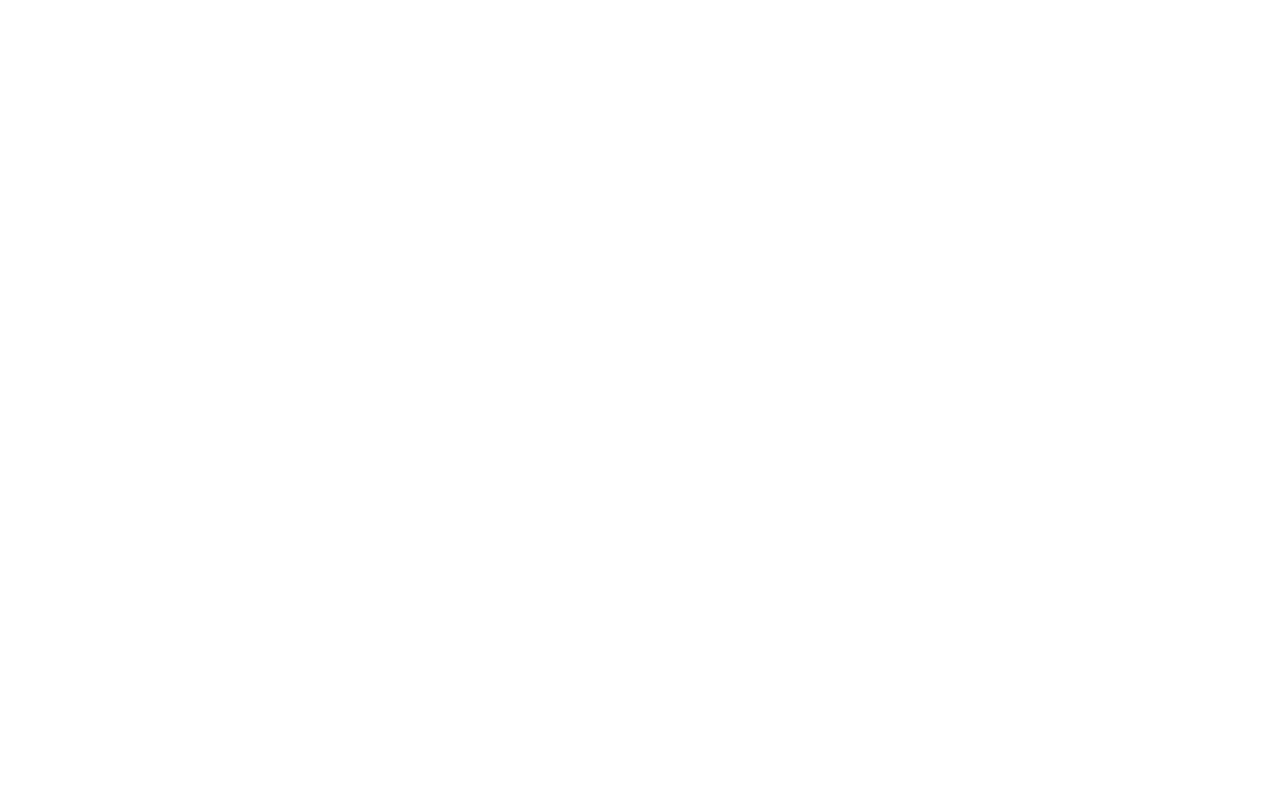
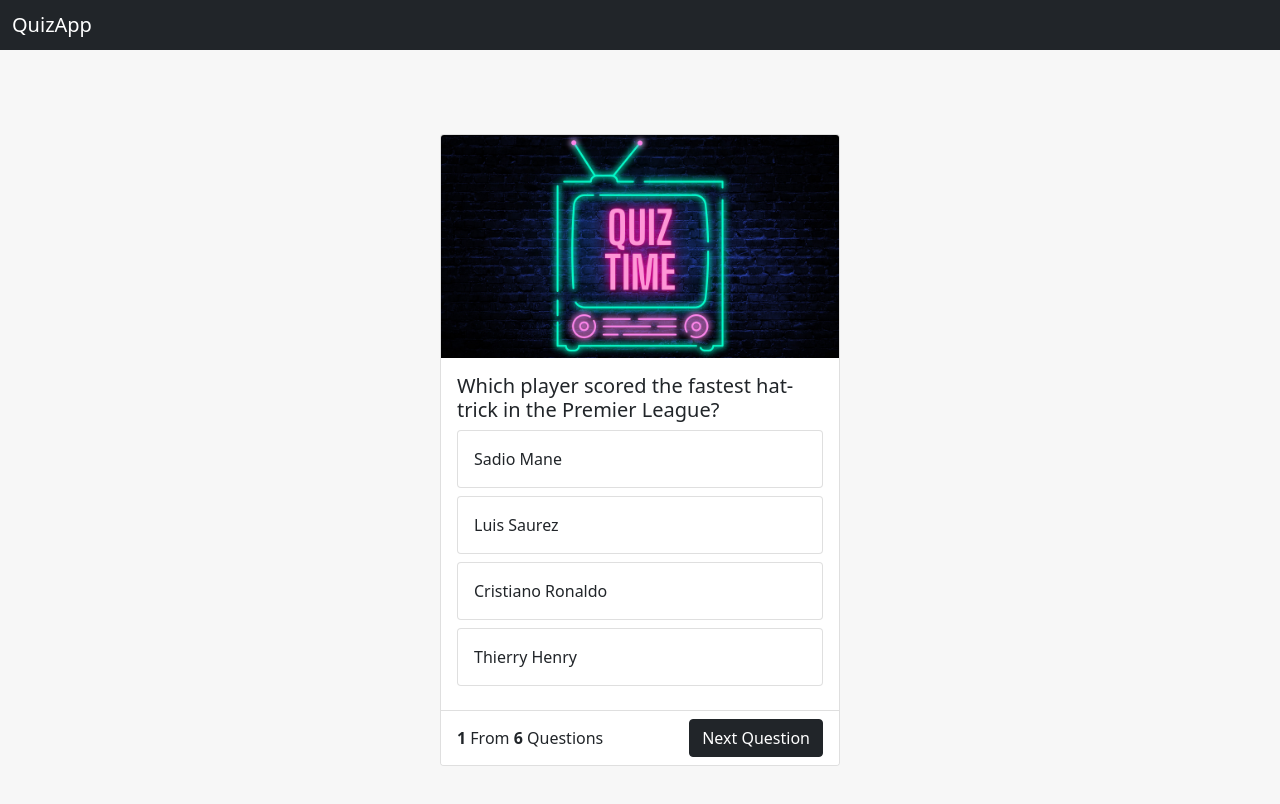
Before and after one commit to Mazin-Fouad/Quizapp, a website: page index.html in a window 1280 px wide. Drawn offline with nearby package versions, Linux system fonts and the light colour scheme.

Commit message:
New style for Card + more adde functions

```diff
--- a/index.html
+++ b/index.html
@@ -4,10 +4,46 @@
     <meta charset="UTF-8" />
     <meta http-equiv="X-UA-Compatible" content="IE=edge" />
     <meta name="viewport" content="width=device-width, initial-scale=1.0" />
-    <link rel="stylesheet" href="style.css" />
+    <link rel="stylesheet" href="./style.css" />
+    <link rel="stylesheet" href="./node_modules/bootstrap/dist/css/bootstrap.min.css" />
     <title>Quizapp</title>
   </head>
-  <body>
-    <script src="/script.js"></script>
+  <body onload="init()">
+    <nav class="navbar bg-dark">
+      <div class="container-fluid">
+        <span class="navbar-brand mb-0 h1">QuizApp</span>
+      </div>
+    </nav>
+    <div class="card-container">
+      <div class="card" style="width: 25rem">
+        <img src="./imgs/quiz-0.jpg" class="card-img-top" />
+        <div class="card-body">
+          <h5 class="card-title" id="question-text">Question</h5>
+
+          <div class="card quiz-answer mb-2" onclick="answer('answer From HTML1')">
+            <div class="card-body" id="answer-1">Answer</div>
+          </div>
+
+          <div class="card quiz-answer mb-2" onclick="answer('answer From HTML2')">
+            <div class="card-body" id="answer-2">Answer</div>
+          </div>
+
+          <div class="card quiz-answer mb-2" onclick="answer('answer3 From HTML3')">
+            <div class="card-body" id="answer-3">Answer</div>
+          </div>
+
+          <div class="card quiz-answer mb-2" onclick="answer('answer4 From HTML4')">
+            <div class="card-body" id="answer-4">Answer</div>
+          </div>
+        </div>
+
+        <div class="card-footer">
+          <span><b>1</b> From <b id="all-questions">6</b> Questions</span>
+          <button type="button" class="btn btn-dark">Next Question</button>
+        </div>
+      </div>
+    </div>
+
+    <script src="./script.js"></script>
   </body>
 </html>
--- /dev/null
+++ b/package.json
@@ -0,0 +1,5 @@
+{
+  "dependencies": {
+    "bootstrap": "^5.1.3"
+  }
+}
--- a/script.js
+++ b/script.js
@@ -0,0 +1,92 @@
+let questions = [
+  {
+    question: 'Which player scored the fastest hat-trick in the Premier League?',
+    answer_1: 'Sadio Mane',
+    answer_2: 'Luis Saurez',
+    answer_3: 'Cristiano Ronaldo',
+    answer_4: 'Thierry Henry',
+    right_answer: 1,
+  },
+
+  {
+    question: 'In whichorld Cup did Diego Maradona score his infamous "Hand of God" goal?',
+    answer_1: '1982 Spain',
+    answer_2: '1986 Mexico',
+    answer_3: '1990 Italy',
+    answer_4: '1994 USA',
+    right_answer: 2,
+  },
+
+  {
+    question: 'Which outfield player appeared in the Champions League final in three different decades?',
+    answer_1: 'Paul Scholes',
+    answer_2: 'Zinedine Zidane',
+    answer_3: 'Carles Puyol',
+    answer_4: 'Ryan Giggs',
+    right_answer: 4,
+  },
+
+  {
+    question: 'Which outfield player appeared in the Champions League final in three different decades?',
+    answer_1: 'Paul Scholes',
+    answer_2: 'Zinedine Zidane',
+    answer_3: 'Carles Puyol',
+    answer_4: 'Ryan Giggs',
+    right_answer: 4,
+  },
+  {
+    question: 'Messi has won a record number of "Ballon Or" awards - how many?',
+    answer_1: '5',
+    answer_2: '6',
+    answer_3: '7',
+    answer_4: '8',
+    right_answer: 2,
+  },
+
+  {
+    question: 'In which year was the first European Championship held?',
+    answer_1: '1930',
+    answer_2: '1940',
+    answer_3: '1950',
+    answer_4: '1960',
+    right_answer: 4,
+  },
+];
+
+let currentQuestion = 0;
+
+/**
+ * function init() ist für Initialisieren der App, Fragenzähler bekommen Json Array Länge.
+ * Diese Function ruft die showQuestion();
+ */
+function init() {
+  document.getElementById('all-questions').innerHTML = questions.length;
+  showQuestion();
+}
+
+/**
+ * Diese Funktion sorgt zum verteilen von Fragen und Antworten von Json Array auf die gewünschten HTML Elemente.
+ * let question = questions[currentQuestion]; = wir rufen den ersten Block von dem Json Array (Siehe Zeile 56).
+ */
+function showQuestion() {
+  let question = questions[currentQuestion];
+  document.getElementById('question-text').innerHTML = question['question'];
+  document.getElementById('answer-1').innerHTML = question['answer_1'];
+  document.getElementById('answer-2').innerHTML = question['answer_2'];
+  document.getElementById('answer-3').innerHTML = question['answer_3'];
+  document.getElementById('answer-4').innerHTML = question['answer_4'];
+}
+
+function answer(selection) {
+  let question = questions[currentQuestion];
+  console.log('The selected Answer is from', selection);
+  let selectedQuestionNumber = selection.slice(-1);
+  console.log('selectedQuestionNumber is', selectedQuestionNumber);
+  console.log('Current Question is', question['right_answer']);
+
+  if (selectedQuestionNumber == question['right_answer']) {
+    console.log('Right Answer');
+  } else {
+    console.log('Wrong Answer!');
+  }
+}
--- a/style.css
+++ b/style.css
@@ -0,0 +1,35 @@
+body {
+  background: #f7f7f7 !important;
+  min-height: 100vh;
+}
+
+.card-container {
+  min-height: 100vh;
+  background: #f7f7f7 !important;
+  display: flex;
+  justify-content: center;
+  align-items: center;
+}
+.quiz-card {
+  width: 25rem;
+}
+.card-footer {
+  display: flex;
+  justify-content: space-between;
+  align-items: center;
+  background-color: #ffffff !important;
+}
+
+.navbar-brand {
+  color: #ffffff !important;
+  cursor: pointer;
+}
+
+.quiz-answer {
+  transition: background-color 0.3s ease-in-out;
+}
+
+.quiz-answer:hover {
+  cursor: pointer;
+  background: #e1e1e1;
+}
```
Also changed, not shown: imgs/quiz-0.jpg (added), imgs/quiz.jpg (added), 3 other files.
